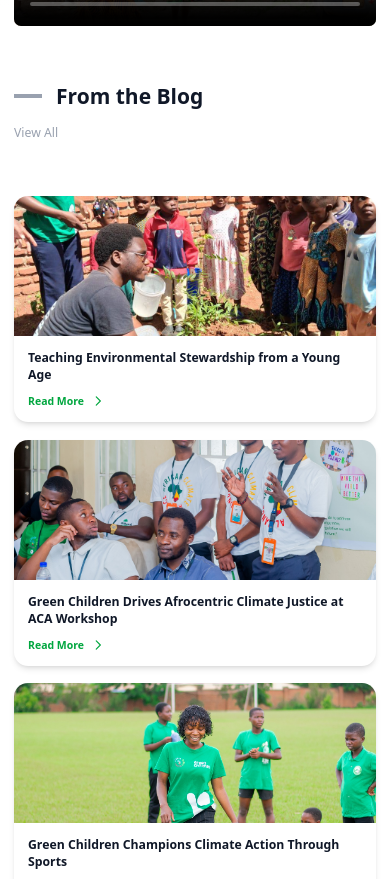
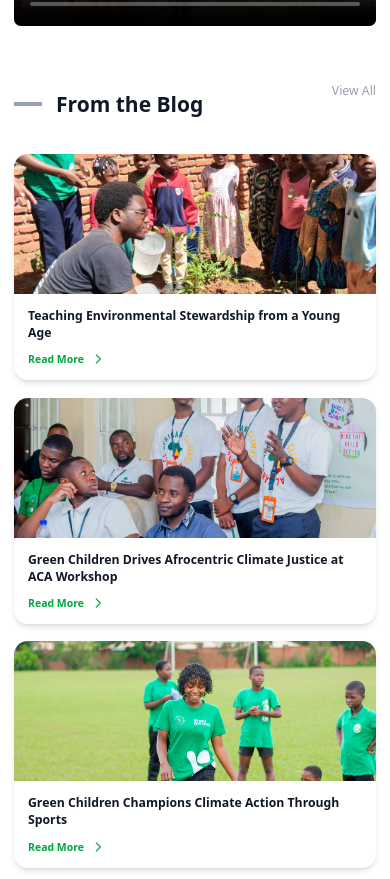
Before and after one commit to JoelChirwa/green-children, a Next.js app in the folder frontend/: page / in a window 390 px wide. Shown: the part 2720-3599 px from the top of the page. Built offline with nearby package versions, Linux system fonts and the light colour scheme; grey boxes are pictures that could not be loaded.

Commit message:
Fix: Display View All button side by side with From the Blog title on mobile

```diff
--- a/frontend/components/Blog.tsx
+++ b/frontend/components/Blog.tsx
@@ -28,7 +28,7 @@
   return (
     <AnimatedSection>
       <section className="py-8 sm:py-10 md:py-12 px-4 sm:px-6">
-        <div className="flex flex-col sm:flex-row sm:items-center sm:justify-between gap-4 mb-8 sm:mb-10 md:mb-12">
+        <div className="flex flex-row items-center justify-between gap-4 mb-8 sm:mb-10 md:mb-12">
           <div className="flex items-center gap-4">
             <div className="w-8 sm:w-12 h-1 sm:h-1.5 bg-gray-400"></div>
             <h2 className="text-2xl sm:text-3xl md:text-4xl font-bold text-gray-900">
```
